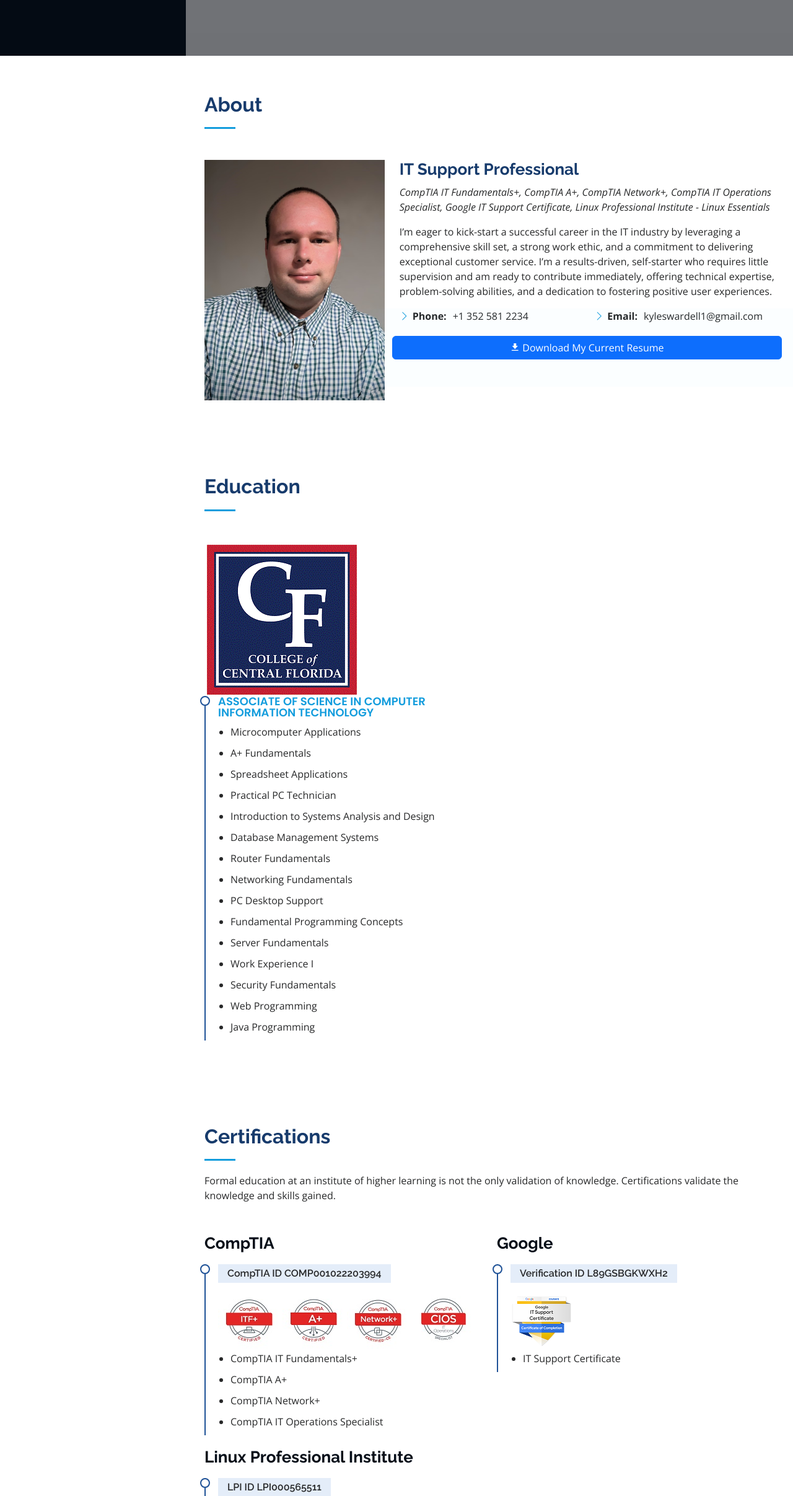
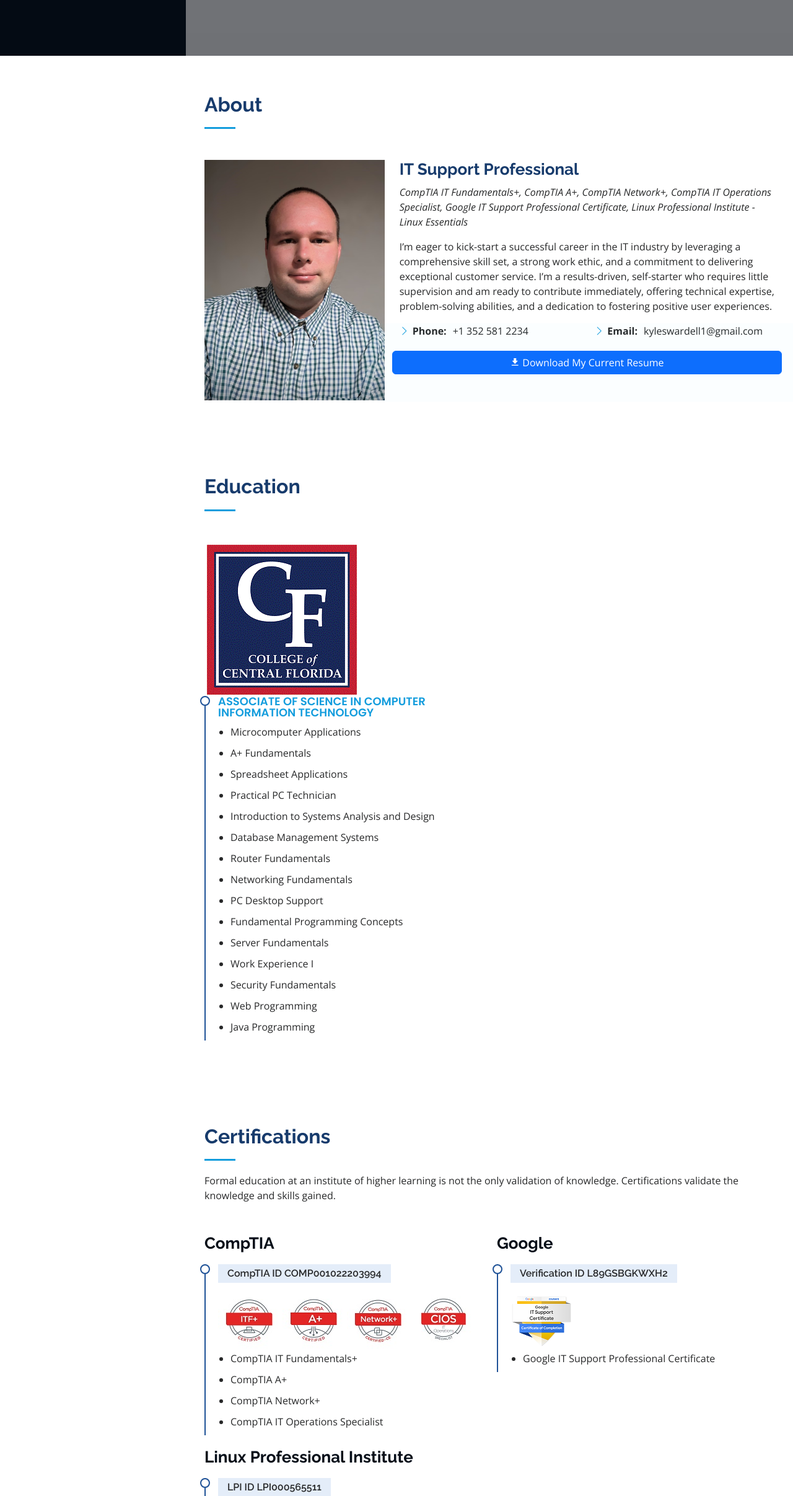
Before and after one commit to kyleswardell1/kyleswardell1.github.io, a plain HTML site: page index.html in a window 1280 px wide. Shown: the part 710-3124 px from the top of the page at 62% size. Drawn offline with nearby package versions, Linux system fonts and the light colour scheme; grey boxes are pictures that could not be loaded.

Commit message:
Update index.html

```diff
--- a/index.html
+++ b/index.html
@@ -91,7 +91,7 @@
           <div class="col-lg-8 pt-4 pt-lg-0 content" data-aos="fade-left">
             <h3>IT Support Professional</h3>
             <p class="fst-italic">
-              CompTIA IT Fundamentals+, CompTIA A+, CompTIA Network+, CompTIA IT Operations Specialist, Google IT Support Certificate, Linux Professional Institute - Linux Essentials
+              CompTIA IT Fundamentals+, CompTIA A+, CompTIA Network+, CompTIA IT Operations Specialist, Google IT Support Professional Certificate, Linux Professional Institute - Linux Essentials
             </p>
             <p>I’m eager to kick-start a successful career in the IT industry by leveraging a comprehensive skill set, a strong work ethic, and a commitment to delivering exceptional customer service. I’m a results-driven, self-starter who requires little supervision and am ready to contribute immediately, offering technical expertise, problem-solving abilities, and a dedication to fostering positive user experiences.</p>
             <div class="row">
@@ -194,7 +194,7 @@
 			  <h5>Verification ID L89GSBGKWXH2</h5><br>
 			  <img src="googleit.png" >
               <ul>
-                <li>IT Support Certificate</li>
+                <li>Google IT Support Professional Certificate</li>
               </ul>
             </div>
         </div>
```
